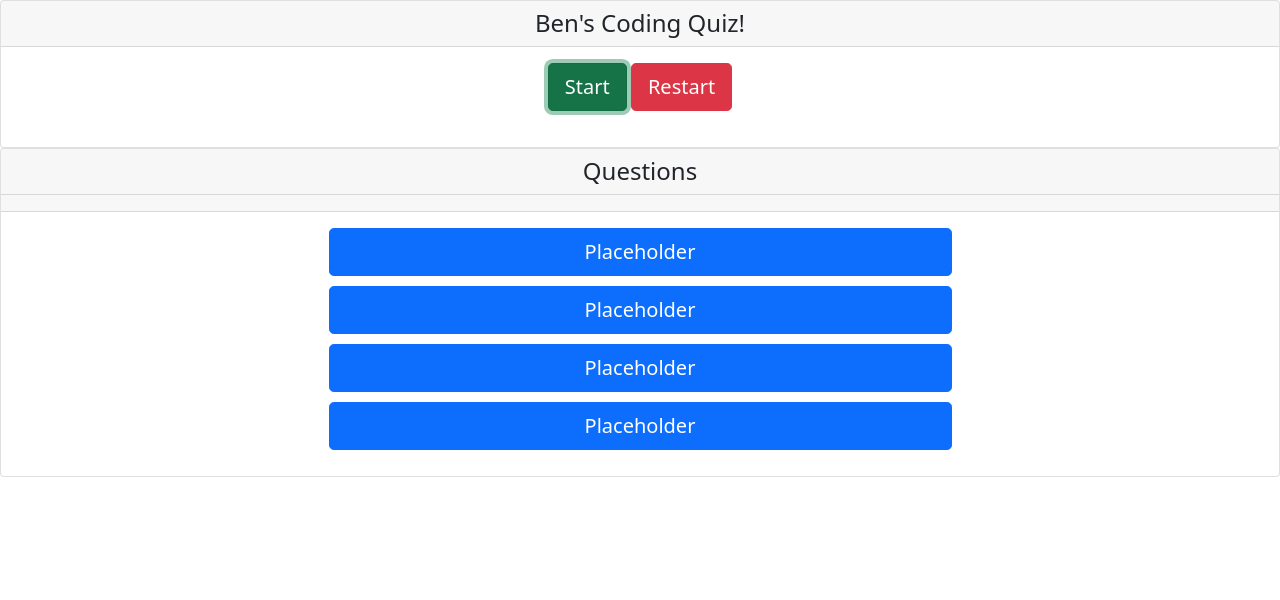
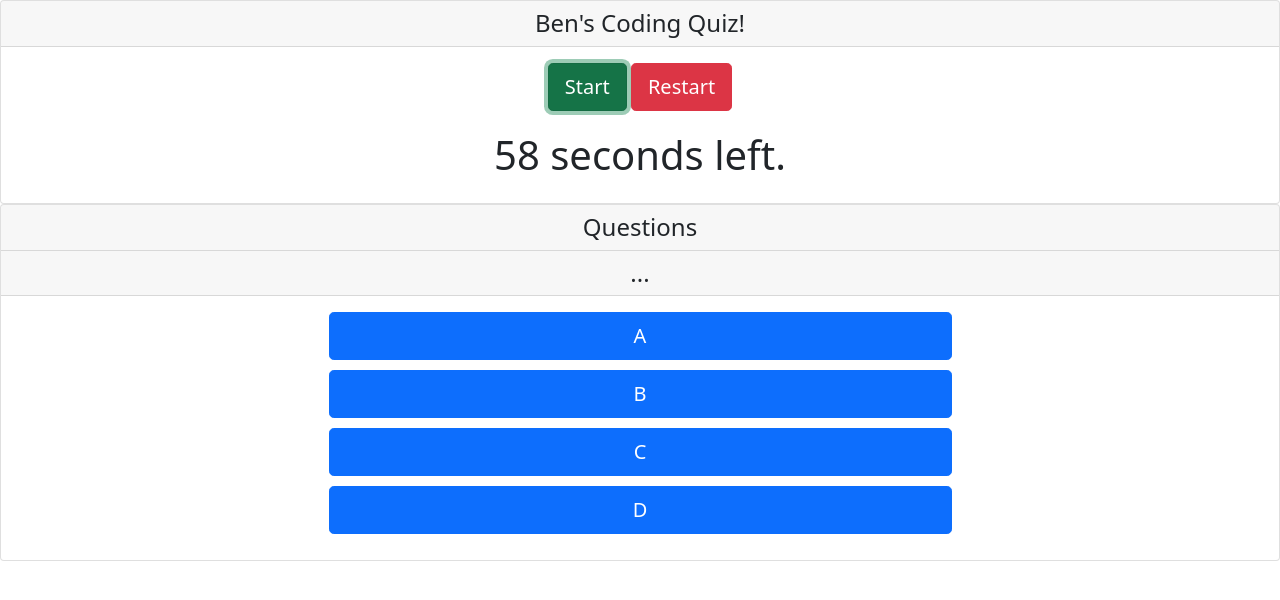
Before and after one commit to bendemic90/Coding-quiz, a plain HTML site: page index.html in a window 1280 px wide. Both pictures are taken after a click on the button "Start". Drawn offline with nearby package versions, Linux system fonts and the light colour scheme.

Commit message:
hooked timer to start button

```diff
--- a/index.html
+++ b/index.html
@@ -15,9 +15,9 @@
           <h4 class="card-header text-center">Ben's Coding Quiz!</h4>
           <div class="card-body">
             <div class="text-center">
-              <button class="btn btn-success btn-lg start-button">
+              <button id="start-btn" class="btn btn-success btn-lg">
                 <span class="fa fa-ok"></span> Start</button>
-              <button class="btn btn-danger btn-lg restart-button">
+              <button id="restart-btn" class="btn btn-danger btn-lg">
                 <span class="fa fa-plus"></span> Restart</button>
                 <h1 class="time"></h1>
             </div>
@@ -27,20 +27,20 @@
     <div class="col-lg-12">
         <div id="sizeControls" class="card">
           <h4 class="card-header text-center">Questions</h4>
-          <h4 class="card-header text-center"></h4>
+          <h4 class="card-header text-center">...</h4>
           <div class="card-body">
             <div class="text-center">
-                <button class = "btn btn-primary col-lg-6 answers btn-lg a1">Placeholder</button>
-                <button class = "btn btn-primary col-lg-6 answers btn-lg a2">Placeholder</button>
-                <button class = "btn btn-primary col-lg-6 answers btn-lg a3">Placeholder</button>
-                <button class = "btn btn-primary col-lg-6 answers btn-lg a4">Placeholder</button>
+                <button id="a1" class = "btn btn-primary col-lg-6 answers btn-lg">A</button>
+                <button id="a2" class = "btn btn-primary col-lg-6 answers btn-lg">B</button>
+                <button id="a3" class = "btn btn-primary col-lg-6 answers btn-lg">C</button>
+                <button id="a4" class = "btn btn-primary col-lg-6 answers btn-lg">D</button>
 
 
             </div>
           </div>
         </div>
 
-
+        <script type="text/javascript"></script>
 
     <script src="https://cdn.jsdelivr.net/npm/bootstrap@5.0.0-beta1/dist/js/bootstrap.bundle.min.js" integrity="sha384-ygbV9kiqUc6oa4msXn9868pTtWMgiQaeYH7/t7LECLbyPA2x65Kgf80OJFdroafW" crossorigin="anonymous"></script>
     <script src="./script.js"></script>
--- a/script.js
+++ b/script.js
@@ -8,11 +8,13 @@ var question7 = "Which of these is an array?";
 var question8 = "";
 var question9 = "";
 var question10 = "";
-var secondsLeft = 5;
+var secondsLeft = 60;
 var timeEl = document.querySelector(".time");
+var startBtn = document.getElementById("#start-btn");
 
 
-function setTime() {
+
+$("#start-btn").on("click", function() {
   var timerInterval = setInterval(function() {
     secondsLeft--;
     timeEl.textContent = secondsLeft + " seconds left.";
@@ -24,10 +26,10 @@ function setTime() {
     }
 
   }, 1000);
-}
+})
 
 function sendMessage() {
     alert("You are out of time!")
+    timeEl.textContent = " ";
+    secondsLeft = 60
 }
-
-setTime();
```
